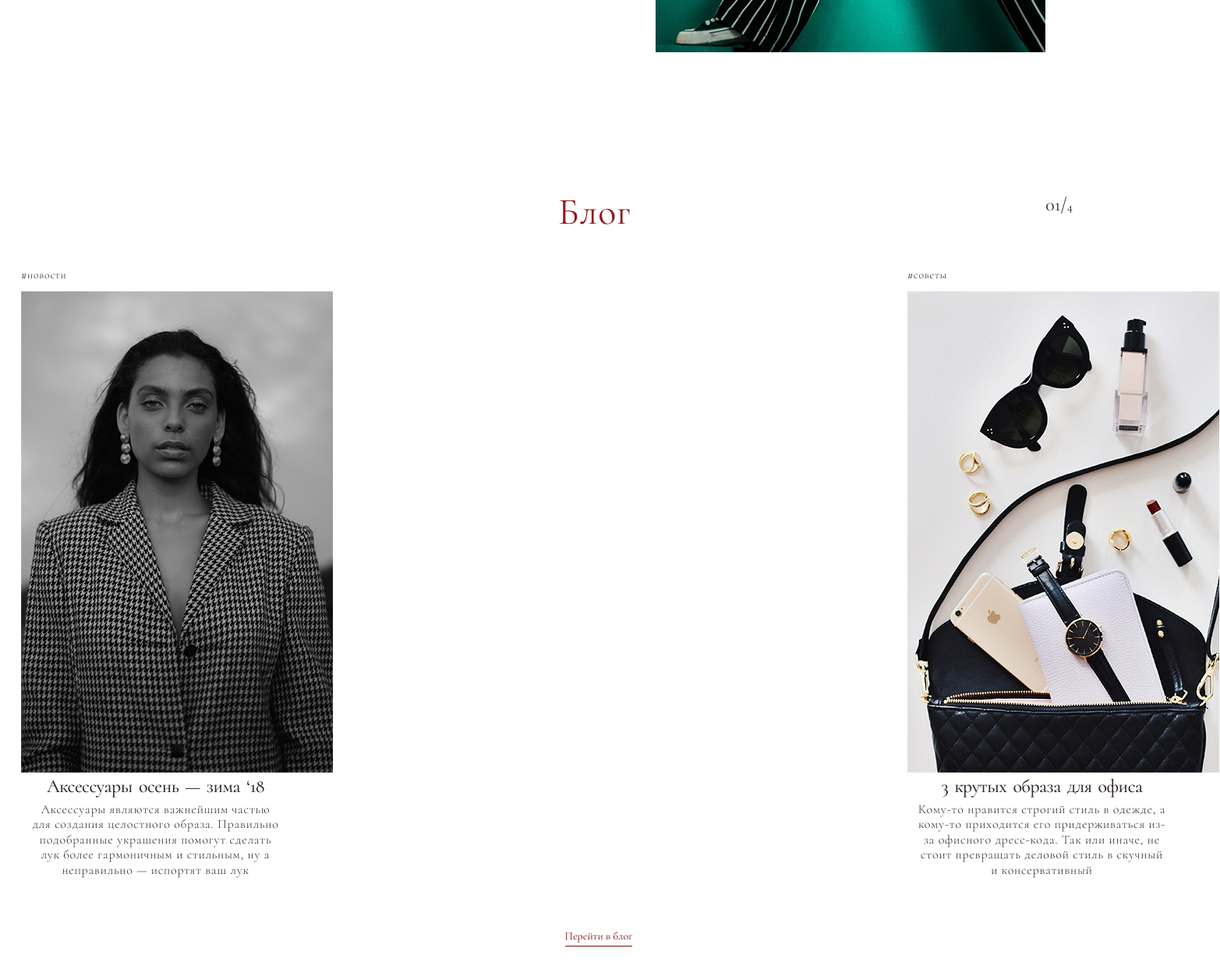
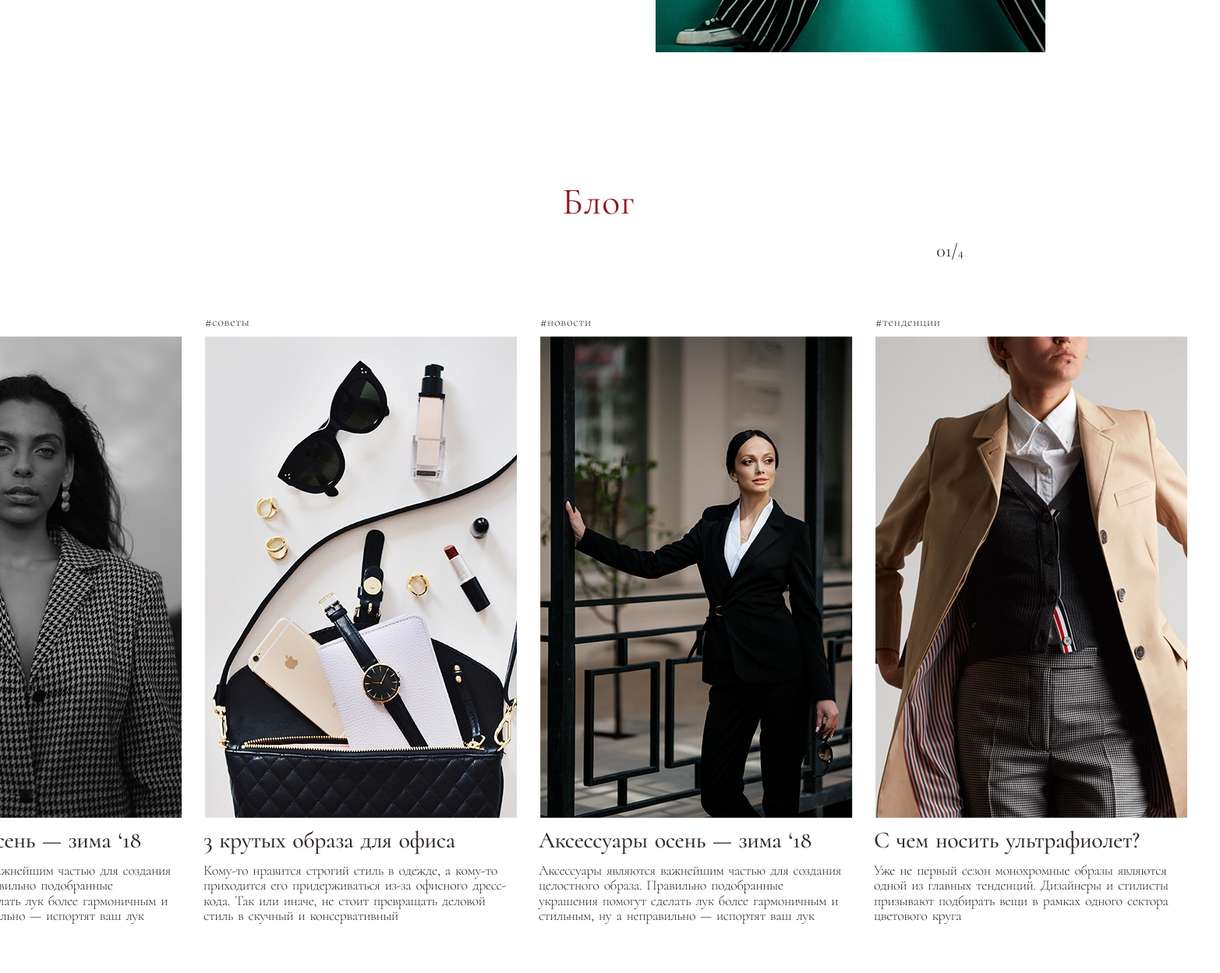
Before and after one commit to bunkerWHz/Women-s-shop, a website: page src/index.html in a window 1536 px wide. Shown: the part 3205-4453 px from the top of the page at 78% size, 1565 px wide, since content can reach past the window. Drawn offline with nearby package versions, Linux system fonts and the light colour scheme.

Commit message:
add 1440px blog pixel perfect styles

```diff
--- a/src/index.html
+++ b/src/index.html
@@ -224,7 +224,7 @@
                               <p class="slide__desc">Кому-то нравится строгий стиль в одежде, а кому-то приходится его придерживаться из-за офисного дресс-кода. Так или иначе, не стоит превращать деловой стиль в скучный и консервативный</p>
                               </a>
                     </article>
-                    <article class="slide">
+                    <article class="slide slide--active">
                             <a href="#" class="slide__link">
                                 <ul class="tags">
                                     <li class="tag">#новости</li>
@@ -239,10 +239,10 @@
                               <p class="slide__desc">Аксессуары являются важнейшим частью для создания целостного образа. Правильно подобранные украшения помогут сделать лук более гармоничным и стильным, ну а неправильно — испортят ваш лук</p>
                               </a>
                     </article>
-                    <article class="slide">
+                    <article class="slide slide--active">
                             <a href="#" class="slide__link">
                                 <ul class="tags">
-                                    <li class="tag">#новости</li>
+                                    <li class="tag">#тенденции</li>
                                 </ul>
                             <picture>
 
@@ -250,8 +250,8 @@
                                         <source srcset="/img/764_blog_slide-4.jpg"  media="(min-width:764px)">
                                   <img src="/img/320_blog_slide-4.jpg" alt="product image" class="slide__img">
                               </picture>
-                              <p class="slide__title">Аксессуары осень — зима ‘18</p>
-                              <p class="slide__desc">Аксессуары являются важнейшим частью для создания целостного образа. Правильно подобранные украшения помогут сделать лук более гармоничным и стильным, ну а неправильно — испортят ваш лук</p>
+                              <p class="slide__title">С чем носить ультрафиолет?</p>
+                              <p class="slide__desc">Уже не первый сезон монохромные образы являются одной из главных тенденций. Дизайнеры и стилисты призывают подбирать вещи в рамках одного сектора цветового круга</p>
                               </a>
                     </article>
                     <div class="slider__nav">
--- a/src/styles/about.scss
+++ b/src/styles/about.scss
@@ -153,7 +153,7 @@
 
 @media screen and (min-width: 1440px) {
 .about {
-    padding: 0 195px 170px 212px;
+    padding: 0 195px 160px 212px;
     position: relative;
     .paginations {
         margin: 0;
--- a/src/styles/blog.scss
+++ b/src/styles/blog.scss
@@ -50,10 +50,11 @@ font-weight: 400;
         .slide {
             width: 244px;
             display: none;
-            justify-content: center;
+            justify-content: flex-start;
             &--active {
                 display: flex;
                 flex-direction: column;
+                flex-wrap: wrap;
             }
             &__title {
                 margin-top: 0;
@@ -79,7 +80,8 @@ font-weight: 400;
                 .tags {
                     text-align-last: left;
                     list-style: none;
-                    display: block;
+                    display: flex;
+                    flex-direction: row;
                     padding: 0;
                     margin: 0;
                     margin-bottom: 12px;
@@ -147,3 +149,61 @@ letter-spacing: 0.7px;
 }
 
 }
+
+
+@media screen and (min-width: 1440px)  {
+    .blog {
+        padding: 0;
+        overflow: hidden;
+        padding-bottom: 16px;
+        &__title {
+            font-size: 48px;
+            margin-top: 5px;
+            margin-left: 0;
+            margin-bottom: 117px;
+        }
+            .slider {
+                margin-bottom: 87px;
+                &:first-of-type {
+                    margin-left: -167px;
+                }
+                .slide {
+                    margin-right: 29px;
+                    width: 401px;
+                    min-height: 800px;
+                    &__title {
+                        font-size: 30px;
+                        margin-top: 12px;
+                        text-align: left;
+                        letter-spacing: -0.4px;
+                        word-spacing: 2.4px;
+                        margin-left: -2px;
+                        margin-bottom: 11px;
+                    }
+                    &__desc {
+                        text-align: left;
+                        font-size: 18px;
+                        padding-left: 0;
+                        letter-spacing: -0.4px;
+                        word-spacing: 2.4px;
+                        margin-left: -2px;
+                    }
+                    &__link {
+                        .tags {
+margin-bottom: 9px;
+                            .tag {
+                                font-size: 16px;
+                            }
+                        }
+                    }
+
+                }
+
+            }
+            .link-to-blog {
+                font-size: 18px;
+                margin-left: -37px;
+            }
+
+    }
+}
```
Also changed, not shown: src/styles/about.css, src/styles/about.min.css, src/styles/blog.css, src/styles/blog.min.css, src/styles/main.css, src/styles/main.min.css.
